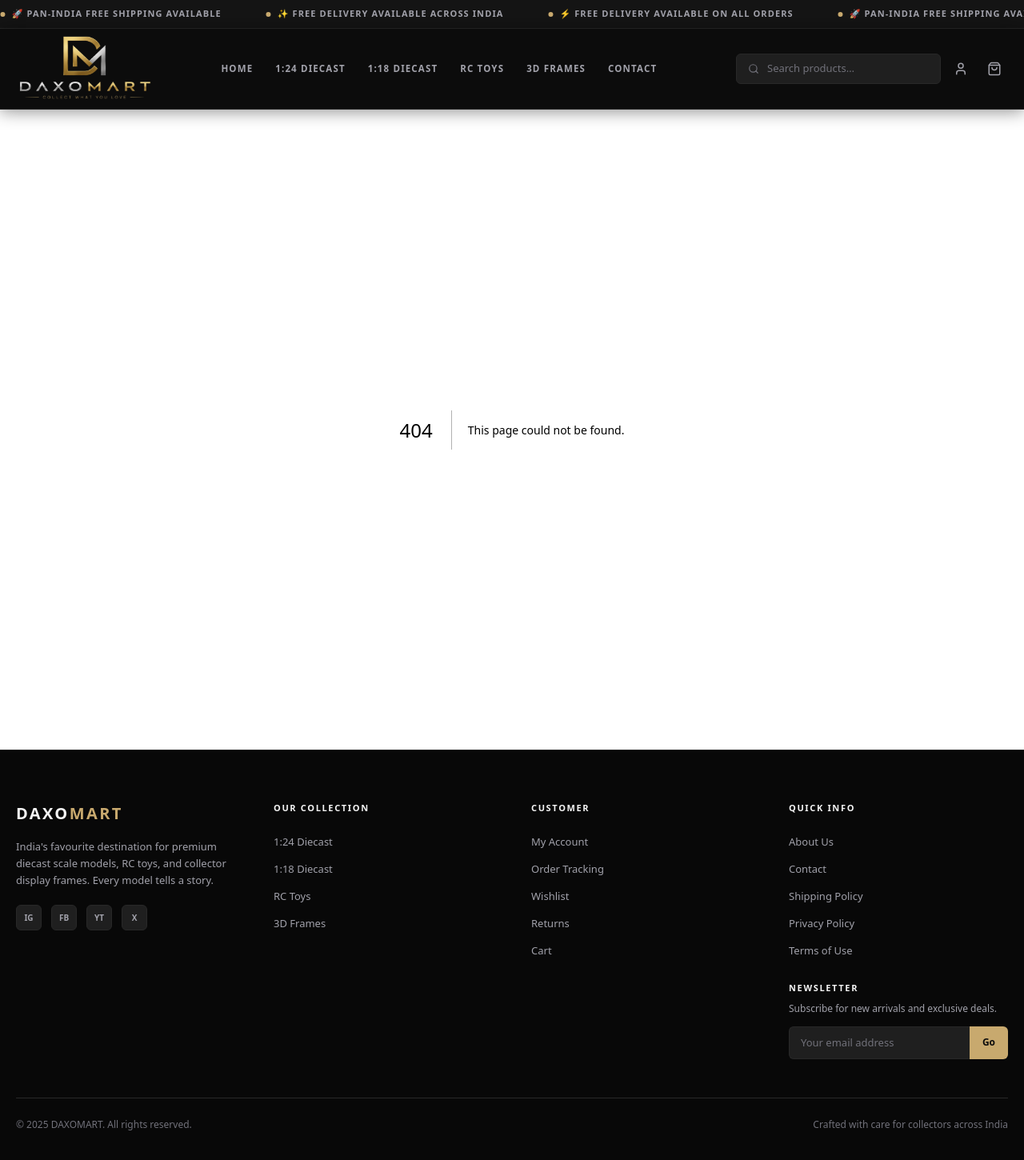
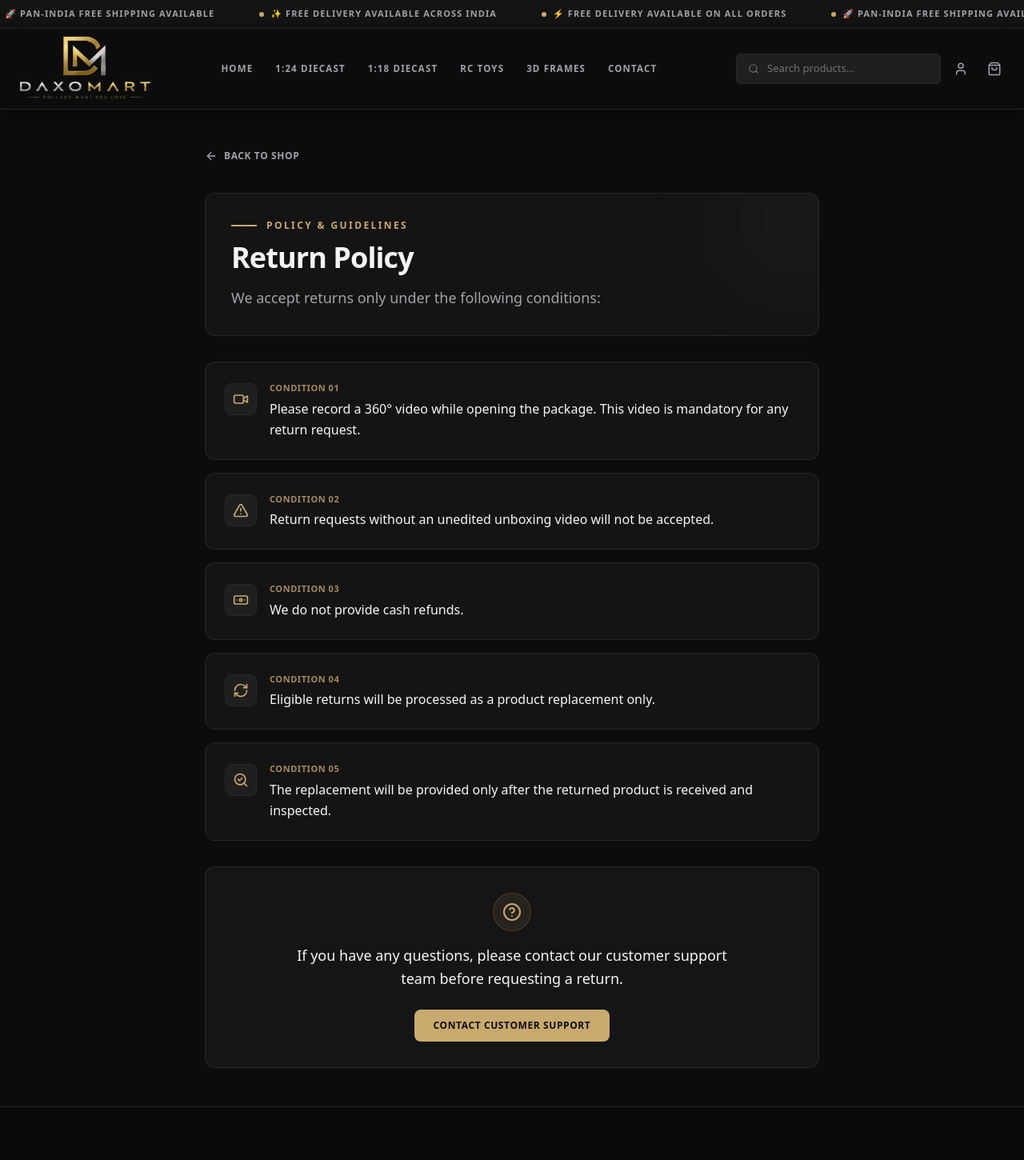
Before and after one commit to ekodrix-collab/Daxo-mart, a Next.js app: page /returns in a window 1280 px wide. Before the commit this address had no page. Shown: the top 1450 px of the page at 80% size. Built offline with nearby package versions, Linux system fonts and the light colour scheme; a web font is replaced by a local one.

Commit message:
update return policy

```diff
--- a/app/layout.tsx
+++ b/app/layout.tsx
@@ -16,8 +16,8 @@
   const isAdmin = pathname?.startsWith("/admin");
 
   return (
-    <html lang="en">
-      <body>
+    <html lang="en" suppressHydrationWarning>
+      <body suppressHydrationWarning>
         <CartProvider>
           {!isAdmin && <Header />}
           <main style={{ flex: 1 }}>{children}</main>
--- /dev/null
+++ b/app/return-policy/page.tsx
@@ -0,0 +1,4 @@
+import ReturnPolicyPage, { metadata } from "../returns/page";
+
+export { metadata };
+export default ReturnPolicyPage;
--- /dev/null
+++ b/app/returns/page.tsx
@@ -0,0 +1,115 @@
+import Link from "next/link";
+import {
+  Video,
+  AlertTriangle,
+  Banknote,
+  RefreshCw,
+  SearchCheck,
+  HelpCircle,
+  ArrowLeft,
+} from "lucide-react";
+
+export const metadata = {
+  title: "Return Policy | DAXOMART",
+  description: "Read the official DAXOMART Return Policy and replacement conditions.",
+};
+
+const CONDITIONS = [
+  {
+    icon: Video,
+    text: "Please record a 360° video while opening the package. This video is mandatory for any return request.",
+  },
+  {
+    icon: AlertTriangle,
+    text: "Return requests without an unedited unboxing video will not be accepted.",
+  },
+  {
+    icon: Banknote,
+    text: "We do not provide cash refunds.",
+  },
+  {
+    icon: RefreshCw,
+    text: "Eligible returns will be processed as a product replacement only.",
+  },
+  {
+    icon: SearchCheck,
+    text: "The replacement will be provided only after the returned product is received and inspected.",
+  },
+];
+
+export default function ReturnPolicyPage() {
+  return (
+    <div className="min-h-screen bg-dark text-cream font-pally py-12 px-4 sm:px-6 lg:px-8">
+      <div className="max-w-3xl mx-auto">
+        {/* Back Link */}
+        <div className="mb-8">
+          <Link
+            href="/"
+            className="inline-flex items-center gap-2 text-xs font-semibold uppercase tracking-wider text-muted hover:text-accent transition-colors duration-150 no-underline"
+          >
+            <ArrowLeft className="w-4 h-4" />
+            Back to Shop
+          </Link>
+        </div>
+
+        {/* Page Header */}
+        <div className="bg-dark2 border border-border rounded-xl p-6 sm:p-8 mb-8 relative overflow-hidden">
+          <div className="absolute -top-12 -right-12 w-40 h-40 bg-accent/5 rounded-full blur-3xl pointer-events-none" />
+          <div className="flex items-center gap-3 mb-3">
+            <span className="w-8 h-[2px] bg-accent inline-block" />
+            <span className="text-xs font-bold uppercase tracking-[0.2em] text-accent">
+              Policy & Guidelines
+            </span>
+          </div>
+          <h1 className="text-3xl sm:text-4xl font-bold tracking-tight text-cream mb-4">
+            Return Policy
+          </h1>
+          <p className="text-muted text-base sm:text-lg leading-relaxed">
+            We accept returns only under the following conditions:
+          </p>
+        </div>
+
+        {/* Policy Conditions List */}
+        <div className="space-y-4 mb-8">
+          {CONDITIONS.map((item, index) => {
+            const Icon = item.icon;
+            return (
+              <div
+                key={index}
+                className="bg-dark2 border border-border rounded-xl p-5 sm:p-6 flex items-start gap-4 hover:border-accent/40 transition-all duration-200 shadow-sm"
+              >
+                <div className="w-10 h-10 rounded-lg bg-dark3 border border-border flex items-center justify-center shrink-0 text-accent mt-0.5">
+                  <Icon className="w-5 h-5" />
+                </div>
+                <div className="flex-1">
+                  <span className="text-[11px] font-bold uppercase tracking-wider text-accent/80 block mb-1">
+                    Condition 0{index + 1}
+                  </span>
+                  <p className="text-cream text-base leading-relaxed font-medium">
+                    {item.text}
+                  </p>
+                </div>
+              </div>
+            );
+          })}
+        </div>
+
+        {/* Support Note */}
+        <div className="bg-dark3/50 border border-border rounded-xl p-6 sm:p-8 text-center flex flex-col items-center justify-center">
+          <div className="w-12 h-12 rounded-full bg-accent/10 border border-accent/20 flex items-center justify-center text-accent mb-4">
+            <HelpCircle className="w-6 h-6" />
+          </div>
+          <p className="text-cream text-base sm:text-lg leading-relaxed font-medium max-w-xl mb-6">
+            If you have any questions, please contact our customer support team before requesting a return.
+          </p>
+          <Link
+            href="/contact"
+            className="inline-flex items-center gap-2 bg-accent hover:bg-accent-lt text-dark font-bold text-xs uppercase tracking-wider px-6 py-3 rounded-lg transition-colors duration-150 no-underline"
+          >
+            Contact Customer Support
+          </Link>
+        </div>
+      </div>
+    </div>
+  );
+}
--- a/components/layout/Footer.tsx
+++ b/components/layout/Footer.tsx
@@ -8,9 +8,8 @@
 ];
 const COL2 = [
   { label: "My Account",      path: "/account" },
-  { label: "Order Tracking",  path: "/orders" },
   { label: "Wishlist",        path: "/wishlist" },
-  { label: "Returns",         path: "/returns" },
+  { label: "Return Policy",   path: "/returns" },
   { label: "Cart",            path: "/cart" },
 ];
 const COL3 = [
--- a/next.config.ts
+++ b/next.config.ts
@@ -1,6 +1,9 @@
 import type { NextConfig } from "next";
 
 const nextConfig: NextConfig = {
+  turbopack: {
+    root: __dirname,
+  },
   images: {
     remotePatterns: [
       {
```
Also changed, not shown: 1 other file (tests, documents, lock files or other folders).
